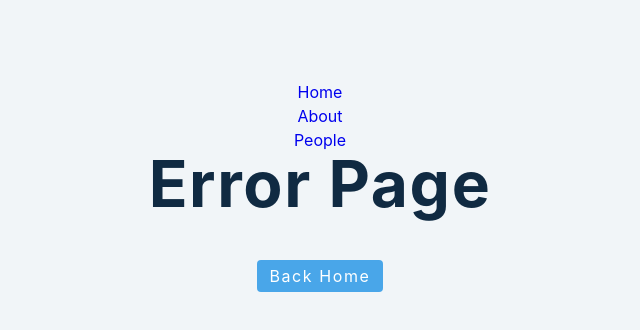
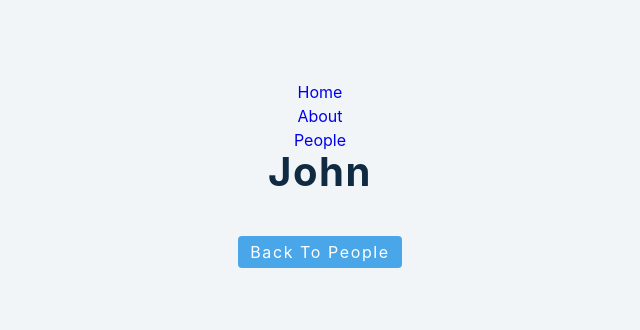
Before and after one commit to pol-dev-shinroo/react-advanced, a React (Create React App) app: page /people/1 in a window 1280 px wide. Shown: the top 330 px of the page, without its empty margins (320-960 px from the left). Built offline with nearby package versions, Linux system fonts and the light colour scheme.

Commit message:
nested Route and useParam hook

```diff
--- a/src/examples/Router/Index.jsx
+++ b/src/examples/Router/Index.jsx
@@ -15,8 +15,13 @@ const RouterSetup = () => {
             <Navbar />
             <Routes>
                 <Route path="/" element={<Home />} />
-                <Route path="/about" element={<About />} />
-                <Route path="/people" element={<People />} />
+                <Route path="about" element={<About />} />
+
+                <Route path="people">
+                    <Route index element={<People />} />
+                    <Route path=":id" element={<Person />} />
+                </Route>
+
                 <Route path="*" element={<Error />} />
             </Routes>
         </BrowserRouter>
--- a/src/examples/Router/Pages/People.jsx
+++ b/src/examples/Router/Pages/People.jsx
@@ -12,6 +12,7 @@ const People = () => {
                 return (
                     <div key={id} className="item">
                         <h4>{firstName}</h4>
+                        <Link to={`/people/${person.id}`}>Learn more</Link>
                     </div>
                 );
             })}
--- a/src/examples/Router/Pages/Person.jsx
+++ b/src/examples/Router/Pages/Person.jsx
@@ -2,9 +2,25 @@ import React, { useState, useEffect } from "react";
 import { data } from "../../../data/data";
 import { Link, useParams } from "react-router-dom";
 const Person = () => {
+    //console.log(useParams())
+    const { id } = useParams();
+    console.log(typeof id);
+    const [firstName, setFirstName] = useState("default name");
+    console.log(data);
+
+    useEffect(() => {
+        const newPerson = data.find((person) => {
+            return person.id === parseInt(id);
+        });
+        setFirstName(newPerson.firstName);
+    }, []);
+
     return (
         <div>
-            <h2>person</h2>
+            <h2>{firstName}</h2>
+            <Link to="/people" className="btn">
+                Back To People
+            </Link>
         </div>
     );
 };
```
